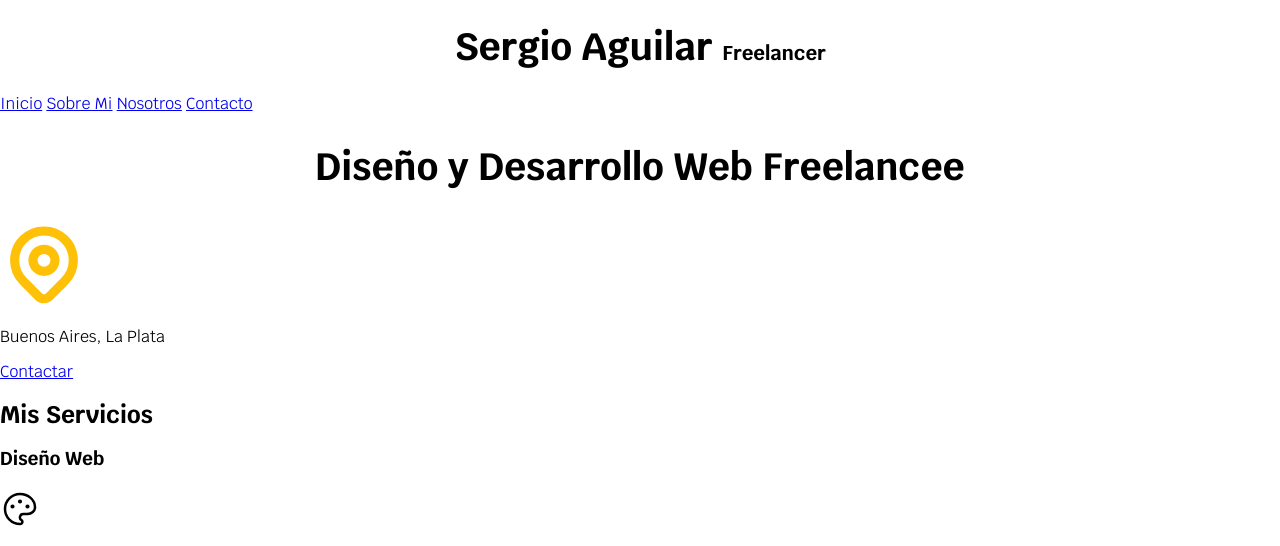
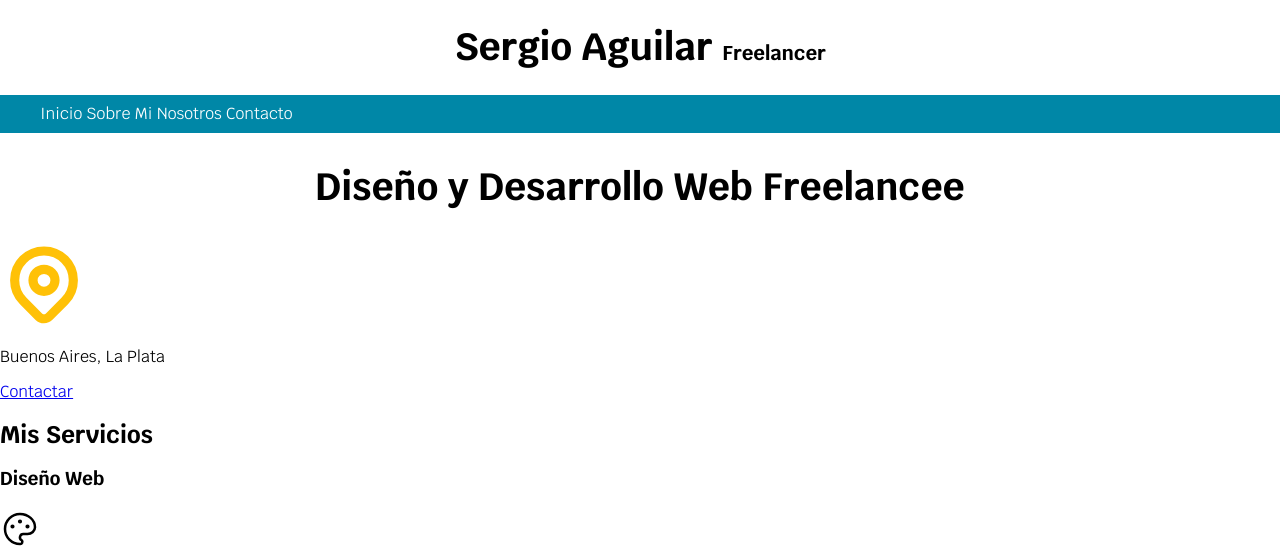
Before and after one commit to infosergio2021/sitioFreeLancer, a plain HTML site: page index.html in a window 1280 px wide. Shown: the top 546 px of the page. Drawn offline with Linux system fonts and the light colour scheme.

Commit message:
se agrego color a los enlaces y un padding a la barra de navegacion para mejorar el estilo del navbar

```diff
--- a/css/style.css
+++ b/css/style.css
@@ -47,4 +47,23 @@ body{
 
     */
 
-/* CLASES PARA  */
+/* CLASES PARA LA NAVEGACION*/
+.navegacion-principal{
+    padding: 1rem;
+}
+
+.navegacion-principal a {
+    color: var(--blanco);
+    text-decoration: none;
+}
+
+/*UTILIDADES*/
+
+.contenedor{
+    width: 120rem;
+    margin: 0 auto;
+}
+
+.nav-bg{
+    background-color: var(--secundario);
+}
--- a/index.html
+++ b/index.html
@@ -24,12 +24,15 @@
             <span>Freelancer</span></h1>
     </header>
 
-    <nav>
-        <a href="index.html">Inicio</a>
-        <a href="about.html">Sobre Mi</a>
-        <a href="nosotros.html">Nosotros</a>
-        <a href="contacto.html">Contacto</a>
-    </nav>
+    <div class="nav-bg">
+        <nav class="navegacion-principal contenedor">
+            <a href="index.html">Inicio</a>
+            <a href="about.html">Sobre Mi</a>
+            <a href="nosotros.html">Nosotros</a>
+            <a href="contacto.html">Contacto</a>
+        </nav>
+    </div>
+
 
     <section>
         <h2 class="titulo">Diseño y Desarrollo Web Freelancee</h2>
```
